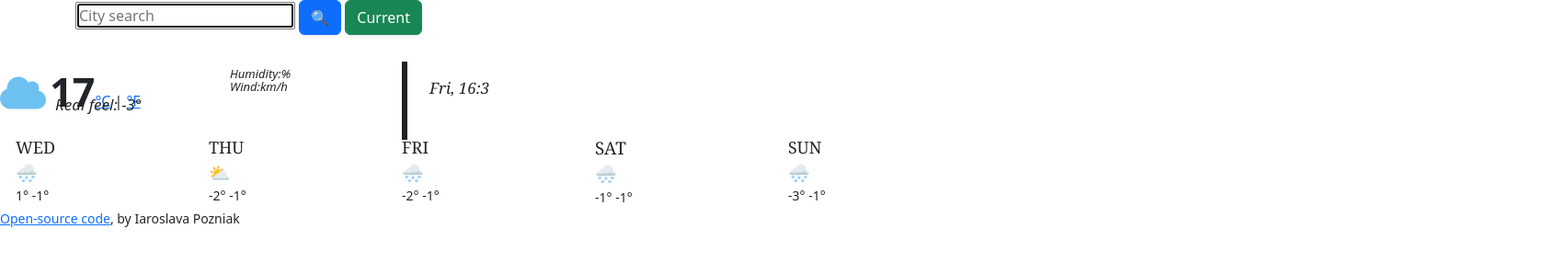
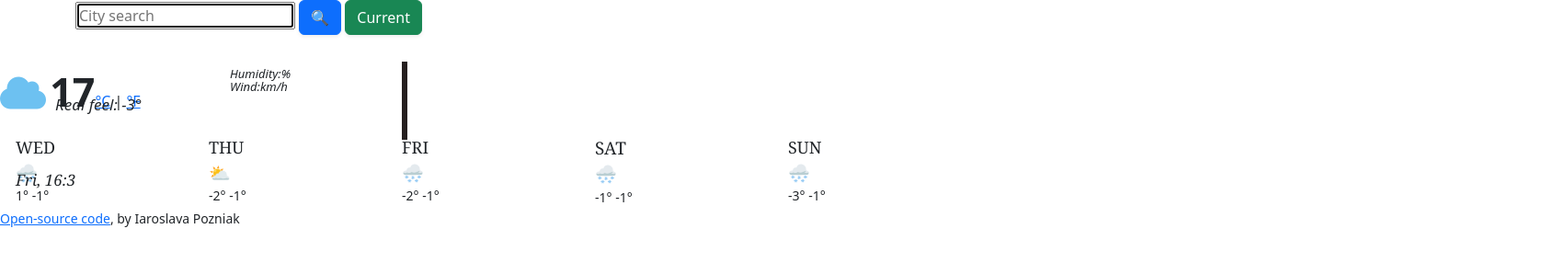
Before and after one commit to ladyyasita/my-weather-project, a website built with Parcel: page index.html in a window 1280 px wide. Shown: the whole page at 92% size, 1703 px wide, since content can reach past the window. Built offline with nearby package versions, Linux system fonts and the light colour scheme; no server answers.

Commit message:
Update styles.css

```diff
--- a/src/styles.css
+++ b/src/styles.css
@@ -34,8 +34,6 @@ h1 {
 }
 .weather-topic {
   position: relative;
-  left: 450px;
-  top: -100px;
   line-height: 30px;
   font-family: Georgia, "Times New Roman", Times, serif;
 }
```
